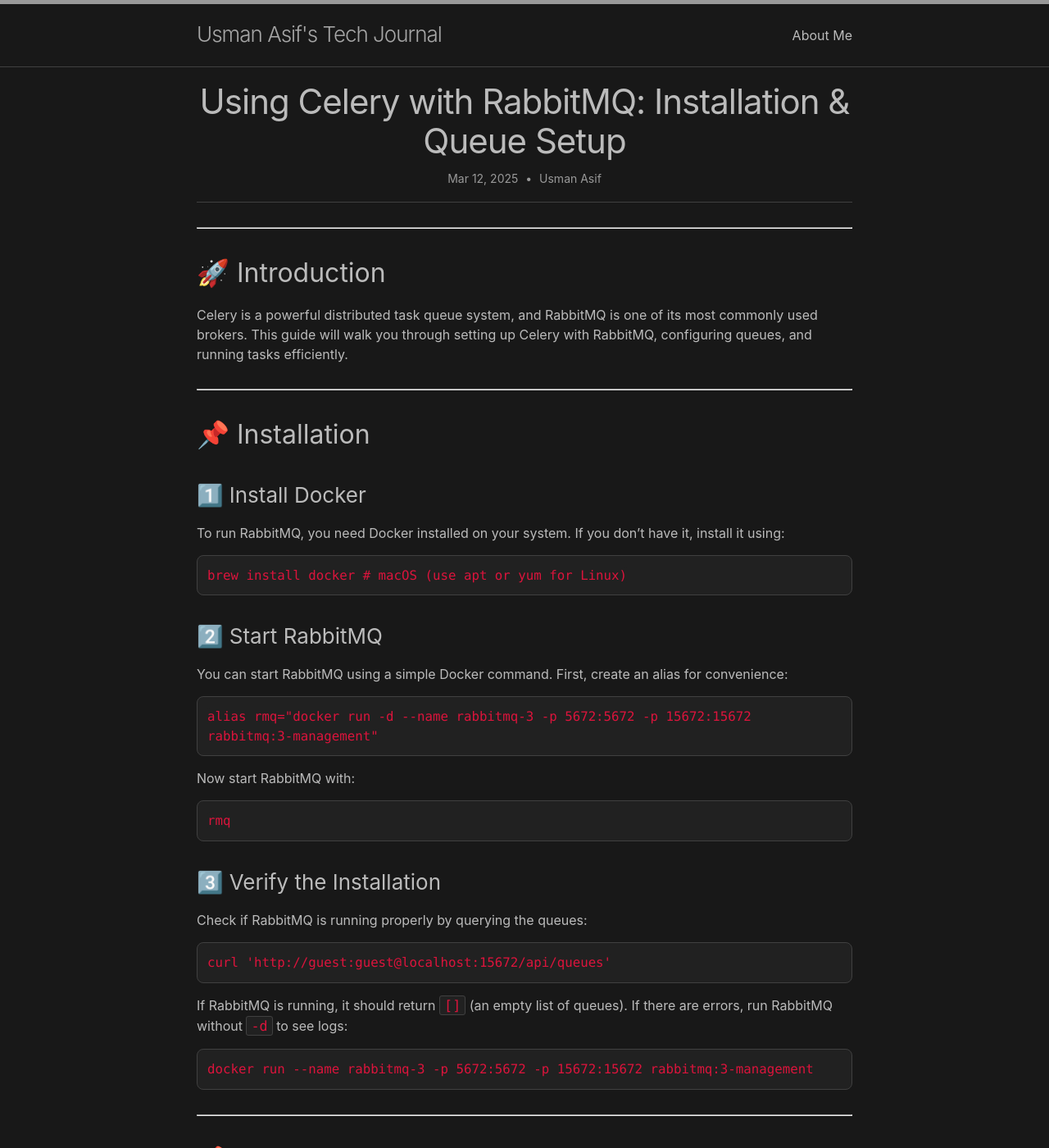
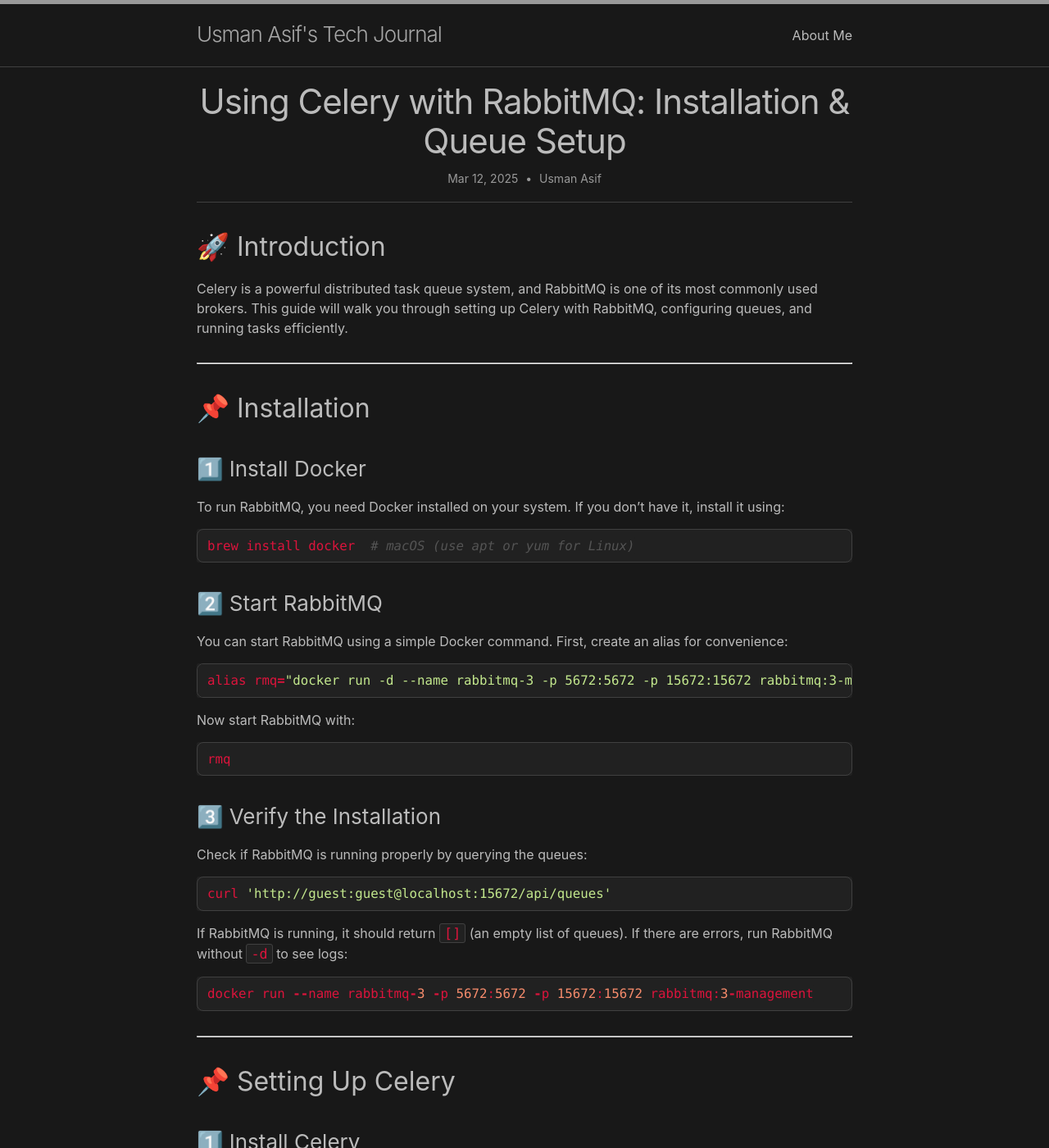
Before and after one commit to usmanasifbutt/blog, a Jekyll site: the page built from _posts/2025-03-12-celery-rabbitmq.md, in a window 1280 px wide and 1400 px high. Shown: the whole window at 82% size. Built offline with Jekyll 4.4.1, drawn with Linux system fonts in a browser that asks for light colours; our own code applies the rules of GitHub Pages for plain Markdown files; some of the changed text lies outside the part shown.

Commit message:
update code block design

```diff
--- a/_posts/2025-03-12-celery-rabbitmq.md
+++ b/_posts/2025-03-12-celery-rabbitmq.md
@@ -5,7 +5,6 @@ author: "Usman Asif"
 description: "A step-by-step guide on setting up Celery with RabbitMQ, including installation, queue creation, and task execution."
 ---
 
-----------
 
 ## 🚀 Introduction
 
@@ -20,37 +19,37 @@ Celery is a powerful distributed task queue system, and RabbitMQ is one of its m
 
 To run RabbitMQ, you need Docker installed on your system. If you don’t have it, install it using:
 
-<pre><code>
+{% highlight python %}
 brew install docker  # macOS (use apt or yum for Linux)
-</code></pre>
+{% endhighlight %}
 
 ### 2️⃣ Start RabbitMQ
 
 You can start RabbitMQ using a simple Docker command. First, create an alias for convenience:
 
-<pre><code>
+{% highlight python %}
 alias rmq="docker run -d --name rabbitmq-3 -p 5672:5672 -p 15672:15672 rabbitmq:3-management"
-</code></pre>
+{% endhighlight %}
 
 Now start RabbitMQ with:
 
-<pre><code>
+{% highlight python %}
 rmq
-</code></pre>
+{% endhighlight %}
 
 ### 3️⃣ Verify the Installation
 
 Check if RabbitMQ is running properly by querying the queues:
 
-<pre><code>
+{% highlight python %}
 curl 'http://guest:guest@localhost:15672/api/queues'
-</code></pre>
+{% endhighlight %}
 
 If RabbitMQ is running, it should return `[]` (an empty list of queues). If there are errors, run RabbitMQ without `-d` to see logs:
 
-<pre><code>
+{% highlight python %}
 docker run --name rabbitmq-3 -p 5672:5672 -p 15672:15672 rabbitmq:3-management
-</code></pre>
+{% endhighlight %}
 
 ----------
 
@@ -60,15 +59,15 @@ docker run --name rabbitmq-3 -p 5672:5672 -p 15672:15672 rabbitmq:3-management
 
 If you haven't installed Celery, do so using pip:
 
-<pre><code>
+{% highlight python %}
 pip install celery
-</code></pre>
+{% endhighlight %}
 
 ### 2️⃣ Configure Celery with RabbitMQ
 
 Create a `celery.py` file in your Django or Python project:
 
-<pre><code>
+{% highlight python %}
 from celery import Celery
 
 app = Celery('my_project', broker='pyamqp://guest@localhost//')
@@ -76,15 +75,15 @@ app = Celery('my_project', broker='pyamqp://guest@localhost//')
 @app.task
 def add(x, y):
     return x + y
-</code></pre>
+{% endhighlight %}
 
 ### 3️⃣ Running Celery Worker
 
 Start a Celery worker with:
 
-<pre><code>
+{% highlight python %}
 celery -A celery worker --loglevel=info
-</code></pre>
+{% endhighlight %}
 
 You should see output indicating Celery is connected to RabbitMQ.
 
@@ -98,28 +97,28 @@ RabbitMQ allows you to define and manage queues explicitly. You can do this via
 
 Modify `celery.py` to route tasks to specific queues:
 
-<pre><code>
+{% highlight python %}
 app.conf.task_routes = {
     'tasks.add': {'queue': 'math_queue'},
 }
-</code></pre>
+{% endhighlight %}
 
 Then, start a worker for that queue:
 
-<pre><code>
+{% highlight python %}
 celery -A celery worker -Q math_queue --loglevel=info
-</code></pre>
+{% endhighlight %}
 
 ### 2️⃣ Creating a Dead Letter Queue (DLQ)
 
 To handle failed tasks, configure a DLQ:
 
-<pre><code>
+{% highlight python %}
 app.conf.task_queues = {
     Queue('math_queue', exchange=Exchange('math', type='direct'), routing_key='math'),
     Queue('dlq', exchange=Exchange('dlx', type='direct'), routing_key='dlq'),
 }
-</code></pre>
+{% endhighlight %}
 
 This ensures failed tasks are sent to `dlq` for later processing.
 
@@ -129,13 +128,13 @@ This ensures failed tasks are sent to `dlq` for later processing.
 
 To test your Celery setup, open a Python shell:
 
-<pre><code>
+{% highlight python %}
 from celery import Celery
 app = Celery('my_project', broker='pyamqp://guest@localhost//')
 
 result = app.send_task('tasks.add', args=[10, 5], queue='math_queue')
 print(result.get())
-</code></pre>
+{% endhighlight %}
 
 This should output `15` after processing the task.
 
--- a/assets/css/style.scss
+++ b/assets/css/style.scss
@@ -17,7 +17,6 @@ footer {
     padding-bottom: 0 !important;
 }
 pre {
-  padding: 12px;
   border-radius: 8px;
   overflow-x: auto; /* Ensures long commands don't break */
 }
@@ -26,5 +25,4 @@ code {
   font-family: Consolas, "Courier New", monospace;
   color: crimson;
   font-size: 105%;
-  white-space: normal;
 }
```
Also changed, not shown: _posts/2025-03-11-celery-overview.md (+2 -2 lines).
